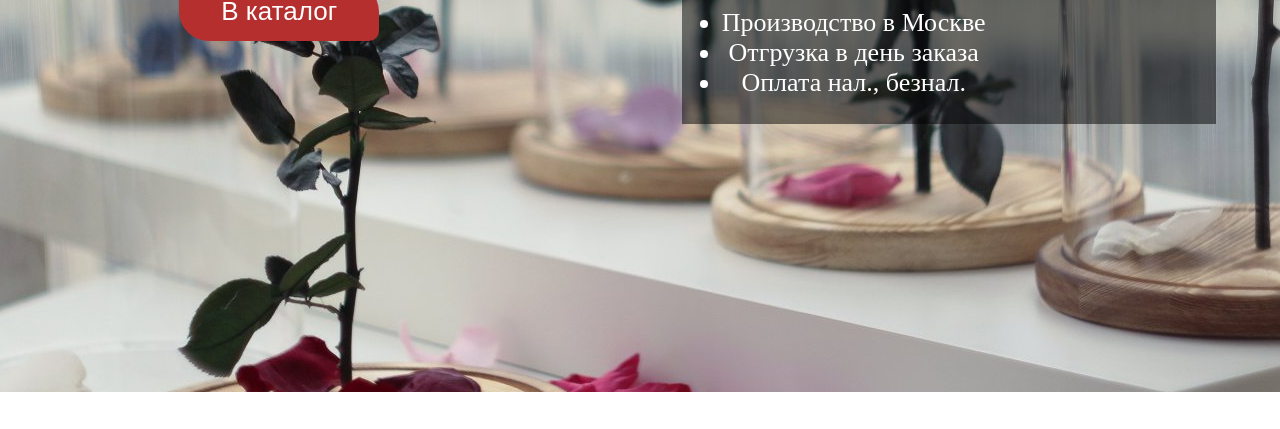
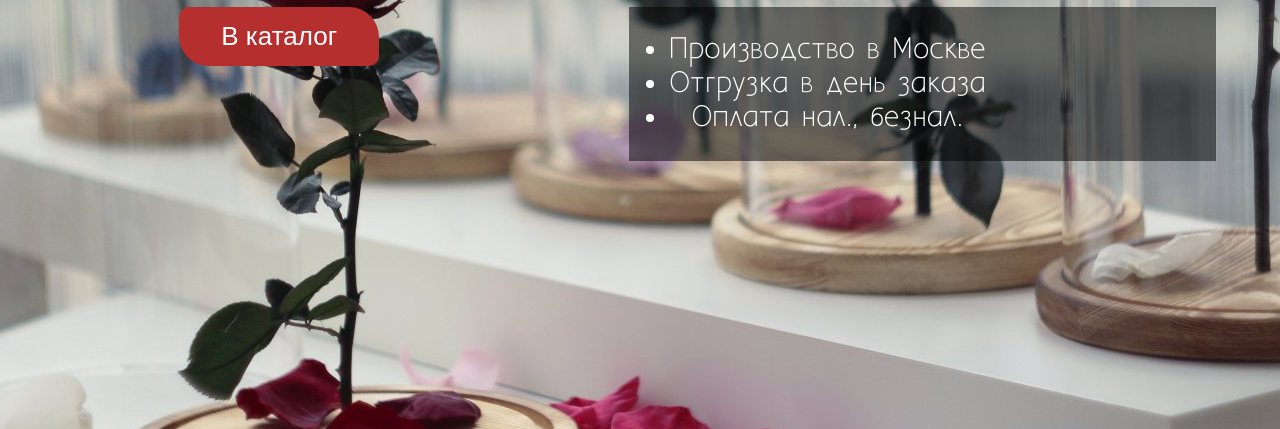
Before and after one commit to lipinart/elitrose.ru, a website: page index.html in a window 1280 px wide. Shown: the part 542-971 px from the top of the page. Before the commit the page ends 934 px from the top, so only its background shows below. Drawn offline with Linux system fonts and the light colour scheme; files whose address does not match are found by name.

Commit message:
new font - Aaargh

```diff
--- a/sass/main.sass
+++ b/sass/main.sass
@@ -1,4 +1,10 @@
+@font-face
+  font-family: Aaargh
+  src: url(fonts/AaarghRegular/AaarghRegular.ttf)
+
+
 body, html
+  font-family: Aaargh
   margin: 0
   padding: 0
   overflow-x: hidden
@@ -12,7 +18,7 @@ header
       justify-content: space-between
 
       .center
-      //  background: red
+
       .col
         flex-grow: 1
         text-align: center
```
Also changed, not shown: css/main.css, font/AaarghRegular/AaarghRegular.ttf (added), font/AaarghRegular/AaarghRegular.woff (added), 1 other file.
